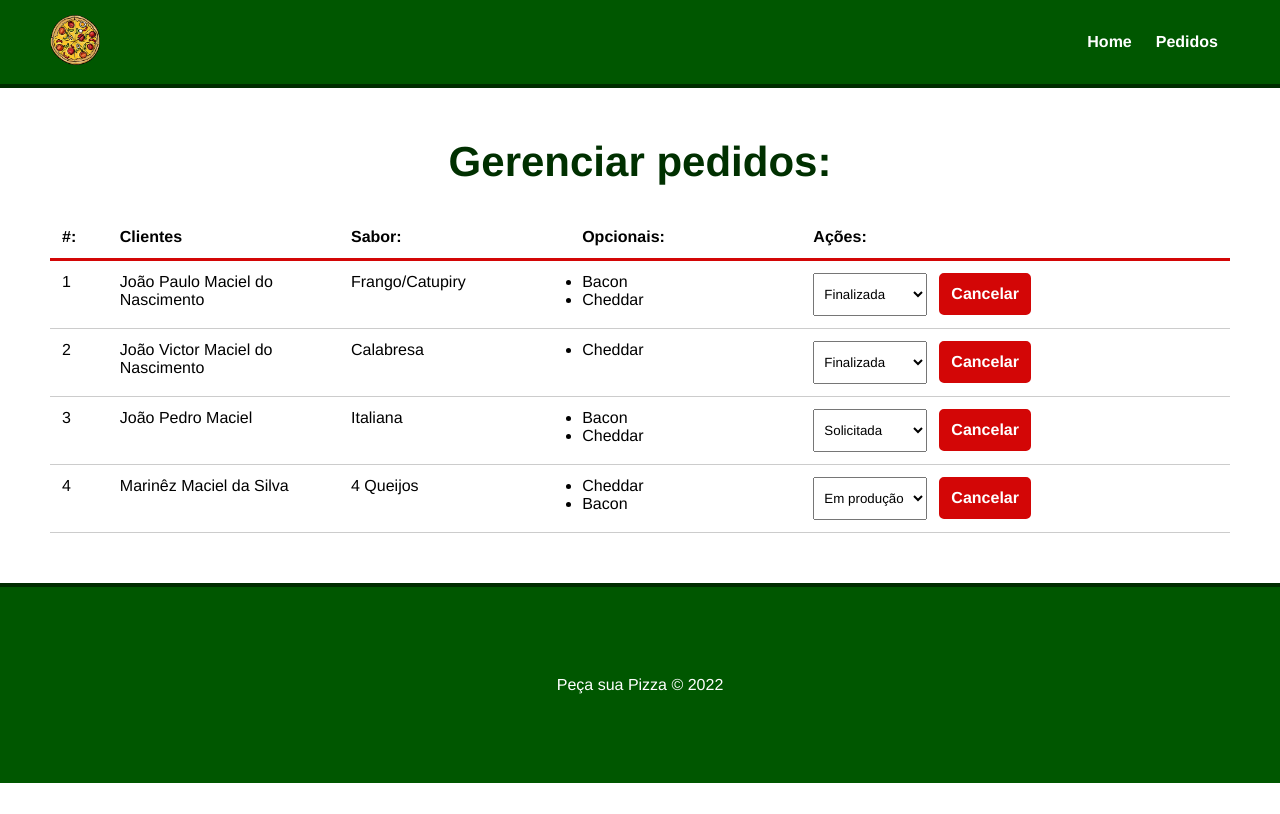
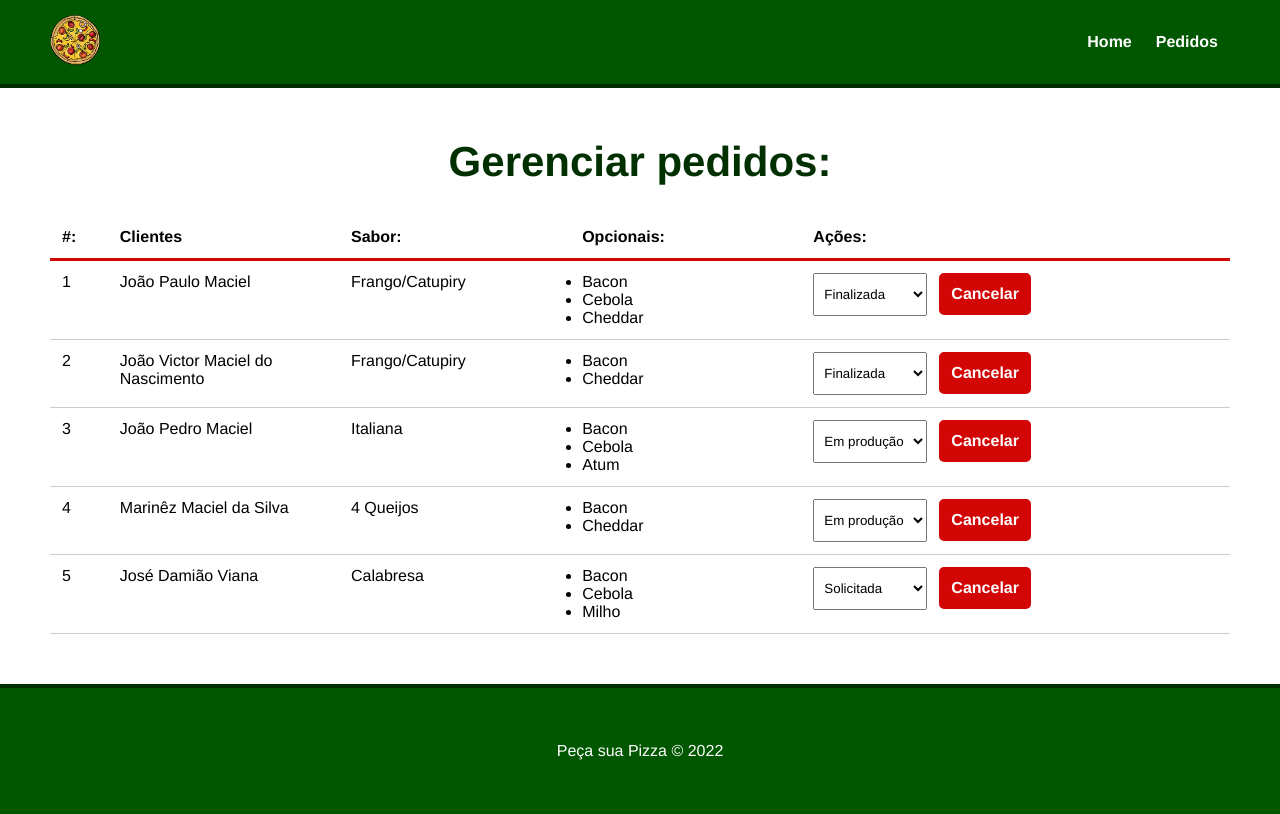
Before and after one commit to JoaoPaulo-dev-lab/pizzaria, a Vue app: page /pedidosView in a window 1280 px wide. Built offline with nearby package versions, Linux system fonts and the light colour scheme; data requests are answered from the project's data file.

Commit message:
Alteracao nos componentes Dashboard, Footer e Message

```diff
--- a/db/db.json
+++ b/db/db.json
@@ -77,10 +77,11 @@
   ],
   "pizzas": [
     {
-      "nome": "João Paulo Maciel do Nascimento",
+      "nome": "João Paulo Maciel",
       "sabor": "Frango/Catupiry",
       "opcionais": [
         "Bacon",
+        "Cebola",
         "Cheddar"
       ],
       "status": "Finalizada",
@@ -88,8 +89,9 @@
     },
     {
       "nome": "João Victor Maciel do Nascimento",
-      "sabor": "Calabresa",
+      "sabor": "Frango/Catupiry",
       "opcionais": [
+        "Bacon",
         "Cheddar"
       ],
       "status": "Finalizada",
@@ -100,20 +102,32 @@
       "sabor": "Italiana",
       "opcionais": [
         "Bacon",
-        "Cheddar"
+        "Cebola",
+        "Atum"
       ],
-      "status": "Solicitada",
+      "status": "Em produção",
       "id": 3
     },
     {
       "nome": "Marinêz Maciel da Silva",
       "sabor": "4 Queijos",
       "opcionais": [
-        "Cheddar",
-        "Bacon"
+        "Bacon",
+        "Cheddar"
       ],
       "status": "Em produção",
       "id": 4
+    },
+    {
+      "nome": "José Damião Viana",
+      "sabor": "Calabresa",
+      "opcionais": [
+        "Bacon",
+        "Cebola",
+        "Milho"
+      ],
+      "status": "Solicitada",
+      "id": 5
     }
   ]
 }
--- a/src/components/Dashboard.vue
+++ b/src/components/Dashboard.vue
@@ -38,7 +38,6 @@
 
 <script>
 import Message from './Message.vue';
-
 export default {
     name: "Dashboard",
     data() {
@@ -49,9 +48,8 @@ export default {
             msg: null
         }
     },
-    components: {
-        Message
-    },
+    components: { Message },
+
     methods: {
         async getPedidosView() {
             const req = await fetch("http://localhost:3000/pizzas");
--- a/src/components/FooterTest.vue
+++ b/src/components/FooterTest.vue
@@ -12,7 +12,7 @@ export default {
 
 <style scoped>
     #footer {
-        height: 200px;
+        height: 130px;
         background-color: rgb(0, 87, 0);
         border-top: 4px solid rgb(0, 44, 0);
         color: #fff;
--- a/src/components/Message.vue
+++ b/src/components/Message.vue
@@ -6,7 +6,7 @@
 
 <script>
 export default {
-    name: "Massage",
+    name: "Message",
     props: {
         msg: String
     }
```
